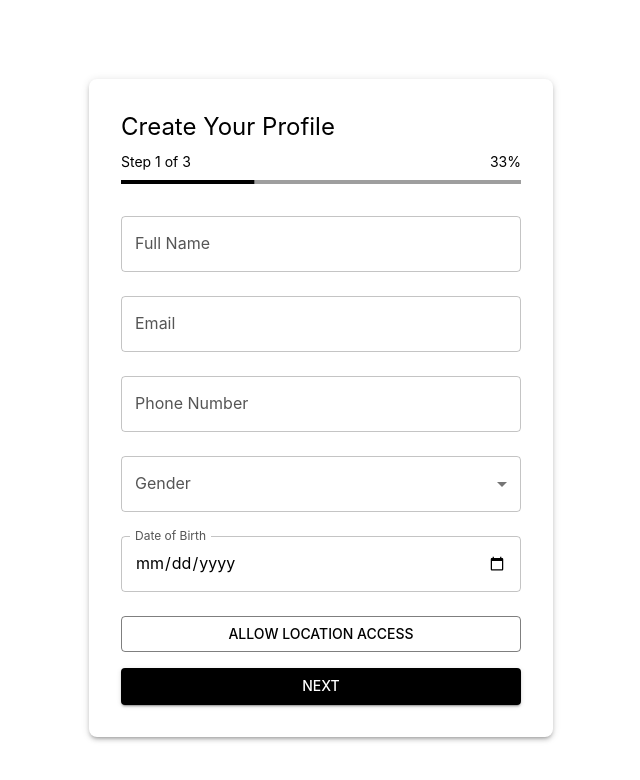
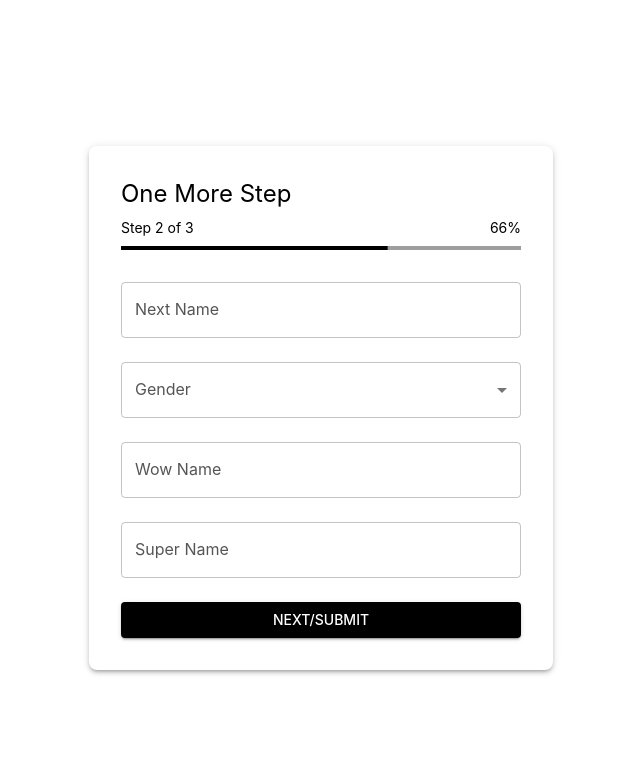
Before and after one commit to saurabhmahra91/scale-ops-frontend, a React (Vite) app: page / in a window 1280 px wide. Both pictures are taken after a click on the button "NEXT". Shown: the top 780 px of the page, without its empty margins (319-959 px from the left). Built offline with nearby package versions, Linux system fonts and the light colour scheme.

Commit message:
New Steps how to add added

```diff
--- a/package.json
+++ b/package.json
@@ -16,7 +16,6 @@
         "@emotion/styled": "^11.13.0",
         "@mui/material": "^6.1.6",
         "@mui/x-date-pickers": "^7.22.1",
-        "date-fns": "^4.1.0",
         "react": "^18.3.1",
         "react-dom": "^18.3.1"
     },
--- a/src/App.jsx
+++ b/src/App.jsx
@@ -1,6 +1,7 @@
     import React from 'react';
     import ProfileCreation from './components/ProfileCreation/ProfileCreation';
     import { ThemeProvider, createTheme } from '@mui/material';
+import ProfileDetails from './components/ProfileCreation/ProfileDetails';
 
 
     const theme = createTheme({
--- a/src/components/ProfileCreation/ProfileCreation.jsx
+++ b/src/components/ProfileCreation/ProfileCreation.jsx
@@ -1,5 +1,6 @@
 import { useEffect, useState } from 'react';
 import Landing from './Landing';
+import ProfileDetails from './ProfileDetails';
 
 import {
     Box,
@@ -15,10 +16,22 @@ function ProfileCreation() {
         gender: '',
         dob: '',
     });
+    const [formDataStep2, setFormDataStep2] = useState({
+        a: '',
+        b: '',
+        c: '',
+        d: '',
+    });
+
+    const [step, setStep] = useState(1);
 
     const handleChange = (event) => {
         const { name, value } = event.target;
         setFormData(prevData => ({
+            ...prevData,
+            [name]: value,
+        }));
+        setFormDataStep2(prevData => ({
             ...prevData,
             [name]: value,
         }));
@@ -27,7 +40,18 @@ function ProfileCreation() {
 
     const handleNext = () => {
         // Implement next step logic here
+        setStep(2);
         console.log('Moving to next step');
+    };
+
+    const handleEdit = () => {
+        setStep(1);
+        console.log('handle Edit here')
+    };
+
+    const handleSubmit = () => {
+        console.log('Submitting form data:', formDataStep2);
+        // Add your submission logic here
     };
 
     useEffect(() => {
@@ -35,6 +59,10 @@ function ProfileCreation() {
         console.log('Form data:', formData);
     }, [formData])
 
+    useEffect(() => {
+
+        console.log('Next Step 2 Form data:', setFormDataStep2);
+    }, [setFormDataStep2])
 
     return <>
         <Box
@@ -57,26 +85,41 @@ function ProfileCreation() {
                     bgcolor: 'background.paper',
                 }}
             >
+                        {step === 1 && (
+                        <>
                             <Typography variant="h5" gutterBottom align="left" color="text.primary">
                                 Create Your Profile
                             </Typography>
-
                             <Box sx={{ width: '100%', mb: 2 }}>
                                 <Box sx={{ display: 'flex', justifyContent: 'space-between', mb: 1 }}>
                                     <Typography variant="body2">Step 1 of 3</Typography>
                                     <Typography variant="body2">33%</Typography>
                                 </Box>
-                    <LinearProgress
-                        variant="determinate"
-                        value={33.33}
-                    />
+                                <LinearProgress variant="determinate" value={33.33} />
                             </Box>
-
                             <Landing formData={formData} handleChange={handleChange} handleNext={handleNext} />
-
+                        </>
+                    )}
+                    {step === 2 && (
+                        <>
+                        <Typography variant="h5" gutterBottom align="left" color="text.primary">
+                                One More Step
+                            </Typography>
+                            <Box sx={{ width: '100%', mb: 2 }}>
+                                <Box sx={{ display: 'flex', justifyContent: 'space-between', mb: 1 }}>
+                                    <Typography variant="body2">Step 2 of 3</Typography>
+                                    <Typography variant="body2">66%</Typography>
+                                </Box>
+                                <LinearProgress variant="determinate" value={66.66} />
+                            </Box>
+                        <ProfileDetails formDataStep2={formDataStep2} handleEdit={handleEdit} handleSubmit={handleSubmit} />
+                        </>
+                    )}
             </Box>
         </Box>
     </>
+    // Similarly Can Create Step 3 ; then send data to final submit
+
 };
 
 
--- /dev/null
+++ b/src/components/ProfileCreation/ProfileDetails.jsx
@@ -0,0 +1,74 @@
+import { useEffect } from 'react';
+import {
+    Box,
+    Typography,
+    Paper,
+    TextField,
+    Button,
+    FormControl,
+    InputLabel,
+    Select,
+    MenuItem
+} from '@mui/material';
+
+function ProfileDetails(props) {
+
+    const formDataStep2 = props.formDataStep2;
+    const handleEdit = props.handleEdit;
+    const handleSubmit = props.handleSubmit;
+
+
+    return (
+        <form>
+            <TextField
+                fullWidth
+                label="Next Name"
+                a="a"
+                value={formDataStep2.a}
+                onChange={handleEdit}
+                margin="normal"
+            />
+
+<FormControl fullWidth margin="normal">
+                <InputLabel>Gender</InputLabel>
+                <Select
+                    name="marital status"
+                    value={formDataStep2.c}
+                    onChange={handleEdit}
+                    label="Marital Status"
+                >
+                    <MenuItem value="yes">Yess</MenuItem>
+                    <MenuItem value="no">No</MenuItem>
+                    <MenuItem value="other">Other</MenuItem>
+                </Select>
+            </FormControl>
+            <TextField
+                fullWidth
+                label="Wow Name"
+                b="b"
+                value={formDataStep2.b}
+                onChange={handleEdit}
+                margin="normal"
+            />
+             <TextField
+                fullWidth
+                label="Super Name"
+                d="d"
+                value={formDataStep2.d}
+                onChange={handleEdit}
+                margin="normal"
+            />
+            <Button
+                fullWidth
+                variant="contained"
+                onClick={handleSubmit}
+                sx={{ mt: 2 }}
+            >
+                Next/Submit
+            </Button>
+        </form>
+
+    );
+}
+
+export default ProfileDetails;
```
Also changed, not shown: 1 other file (tests, documents, lock files or other folders). Lines whose indentation alone changed are shown as unchanged.
